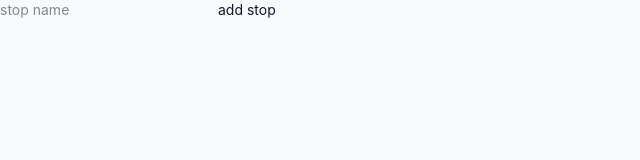
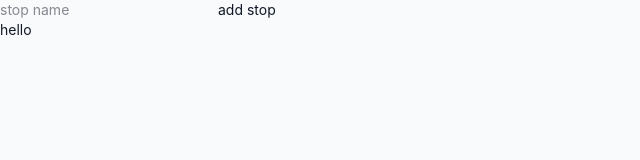
Before and after one commit to VoidCast00/TourDeApp, a Vue app: page /admin in a window 1280 px wide. Before the commit this address had no page. Shown: the top 160 px of the page, without its empty margins (0-640 px from the left). Built offline with nearby package versions, Linux system fonts and the light colour scheme.

Commit message:
reorganized frontend and added admin fo admin usage

```diff
--- a/src/main.ts
+++ b/src/main.ts
@@ -1,7 +1,7 @@
 import { createApp } from 'vue'
 
 import { router } from './router/index.ts'
-import App from './sites/App.vue'
+import App from './views/App.vue'
 
 import './style.css'
 
--- a/src/router/index.ts
+++ b/src/router/index.ts
@@ -1,13 +1,15 @@
 import { createWebHistory, createRouter } from 'vue-router'
 
 
-import StopsList from '../sites/StopsList.vue'
-import Detail from '../sites/StopDetail.vue'
+import StopsList from '../views/public/StopsList.vue'
+import Detail from '../views/public/StopDetail.vue'
+import Admin from '../views/admin/Dashboard.vue'
 
 const routes = [
   { path: '/', redirect: '/stops' },
   { path: '/stops', component: StopsList },
   { path: '/stops/:id', name: 'Detail', component: Detail },
+  { path: '/admin', component: Admin}
 ]
 
 export const router = createRouter({
--- /dev/null
+++ b/src/views/admin/CRUDstops.vue
@@ -0,0 +1,5 @@
+<template>
+
+<p>hello</p>
+
+</template>
--- /dev/null
+++ b/src/views/admin/Dashboard.vue
@@ -0,0 +1,5 @@
+<template>
+
+<p>hello</p>
+
+</template>
```
Also changed, not shown: src/views/App.vue (renamed from src/sites/App.vue), src/views/public/StopDetail.vue (renamed from src/sites/StopDetail.vue), src/views/public/StopsList.vue (renamed from src/sites/StopsList.vue).
